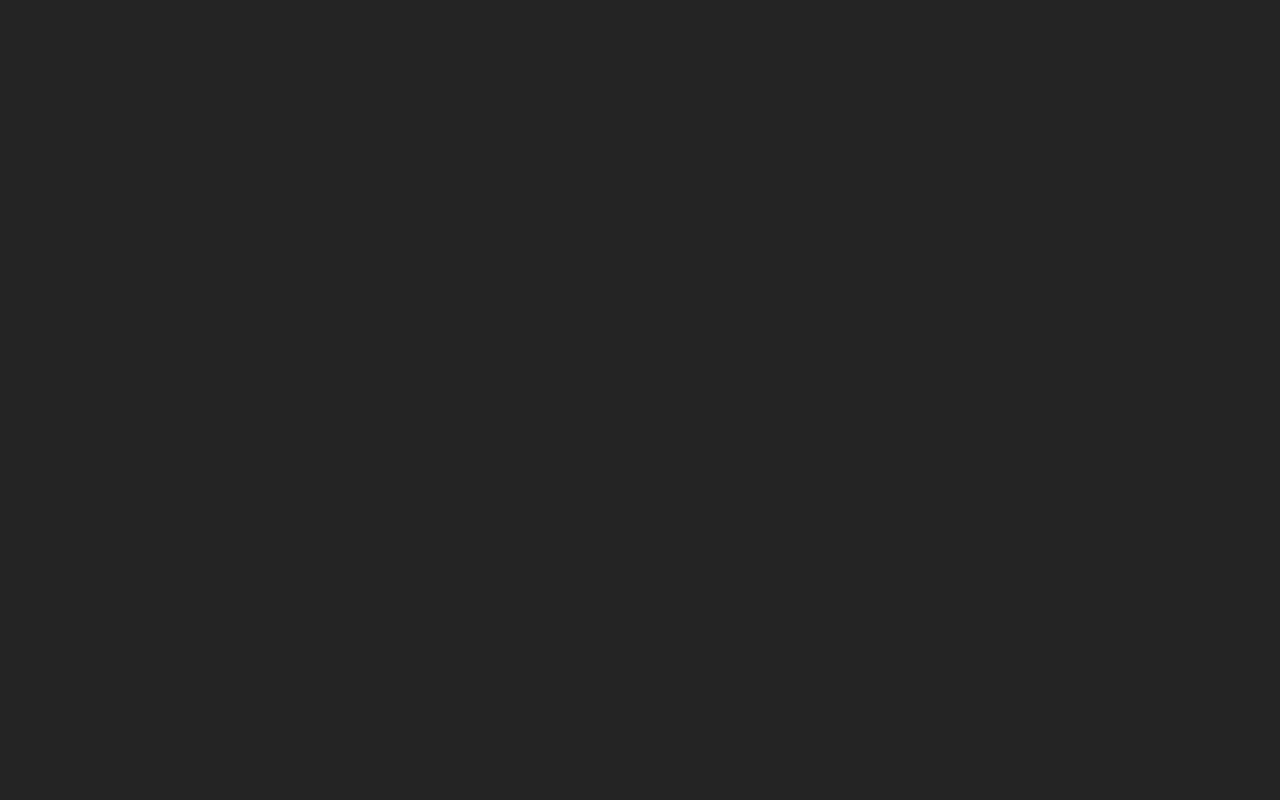
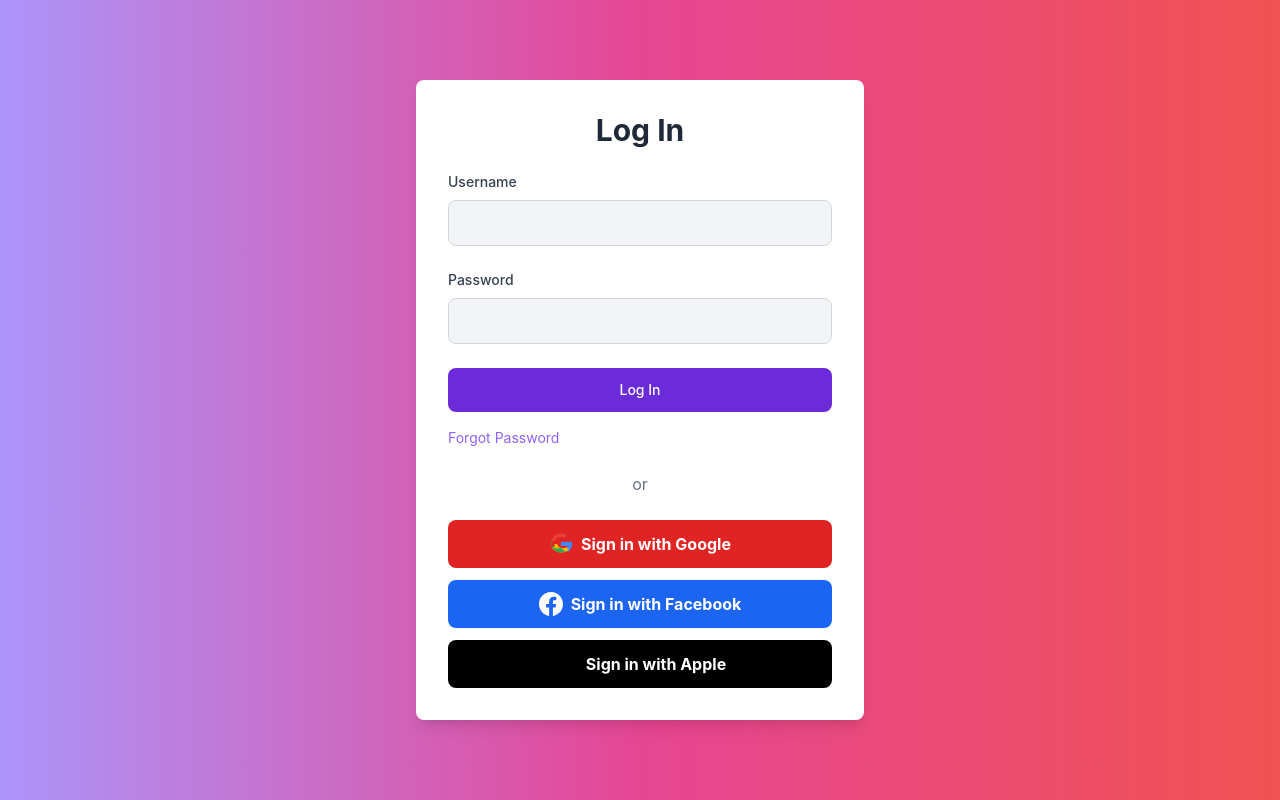
Before and after one commit to nndofrmn/JobhunUmsida, a Vue app: page /login in a window 1280 px wide. Before the commit this address had no page. Built offline with nearby package versions, Linux system fonts and the light colour scheme.

Commit message:
Login & Homepage

```diff
--- a/package.json
+++ b/package.json
@@ -11,7 +11,7 @@
   "dependencies": {
     "flowbite": "^2.4.1",
     "vue": "^3.4.31",
-    "vue-router": "^4.4.0"
+    "vue-router": "^4.4.1"
   },
   "devDependencies": {
     "@vitejs/plugin-vue": "^5.0.5",
--- a/src/components/Login.vue
+++ b/src/components/Login.vue
@@ -1,72 +1,109 @@
 <template>
-  <div id="app">
-    <div>
-      <form class="bg-white shadow-md rounded px-8 pt-6 pb-8 mb-4">
-        <div class="mb-5">
-          <h2 class="text-center text-2xl font-bold mb-6 text-black">Login</h2>
-          <label for="email" class="block mb-2 text-sm font-medium text-black">
+  <div
+    class="min-h-screen bg-gradient-to-r from-purple-400 via-pink-500 to-red-500 flex items-center justify-center"
+  >
+    <div
+      class="bg-white p-8 rounded-lg shadow-lg w-full max-w-md transition-transform transform hover:scale-105"
+    >
+      <h2 class="text-3xl font-bold mb-6 text-center text-gray-800">Log In</h2>
+      <form @submit.prevent="login">
+        <div class="mb-6">
+          <label
+            for="email"
+            class="block mb-2 text-sm font-medium text-gray-700"
+          >
             Username
           </label>
           <input
             type="email"
             v-model="userLogin.email"
-            class="bg-gray-50 border border-gray-300 text-gray-900 text-sm rounded-lg focus:ring-blue-500 focus:border-blue-500 block w-full p-2.5 dark:bg-gray-700 dark:border-gray-600 dark:placeholder-gray-400 dark:text-white dark:focus:ring-blue-500 dark:focus:border-blue-500"
+            class="bg-gray-100 border border-gray-300 text-gray-900 text-sm rounded-lg focus:ring-purple-500 focus:border-purple-500 block w-full p-3"
             required
           />
         </div>
-        <div class="mb-5">
+        <div class="mb-6">
           <label
             for="password"
-            class="block mb-2 text-sm font-medium text-black"
-            >Password</label
+            class="block mb-2 text-sm font-medium text-gray-700"
           >
+            Password
+          </label>
           <input
             type="password"
             v-model="userLogin.password"
-            class="bg-gray-50 border border-gray-300 text-gray-900 text-sm rounded-lg focus:ring-blue-500 focus:border-blue-500 block w-full p-2.5 dark:bg-gray-700 dark:border-gray-600 dark:placeholder-gray-400 dark:text-white dark:focus:ring-blue-500 dark:focus:border-blue-500"
+            class="bg-gray-100 border border-gray-300 text-gray-900 text-sm rounded-lg focus:ring-purple-500 focus:border-purple-500 block w-full p-3"
             required
           />
         </div>
-        <div class="flex items-center justify-between">
         <button
           type="submit"
-            @click="login()"
-            class="text-white bg-blue-700 hover:bg-blue-800 focus:ring-4 focus:outline-none focus:ring-blue-300 font-medium rounded-lg text-sm w-full sm:w-auto px-5 py-2.5 text-center dark:bg-blue-600 dark:hover:bg-blue-700 dark:focus:ring-blue-800"
+          class="text-white bg-purple-700 hover:bg-purple-800 focus:ring-4 focus:outline-none focus:ring-purple-300 font-medium rounded-lg text-sm w-full px-5 py-3 text-center transition-transform transform hover:scale-105"
         >
-            LOG IN
+          Log In
         </button>
         <button
-            type="#"
-            class="text-sky-600 hover-sky 600 text-center"
-            @click="ForgetPass()"
+          type="reset"
+          class="mt-4 block text-sm text-purple-500 hover:text-purple-800 text-center"
         >
-            Forget password
+          Forgot Password
         </button>
+      </form>
+      <div class="flex items-center justify-center my-6">
+        <span class="text-gray-500">or</span>
       </div>
-        <div class="flex items-center justify-center my-4">
-          <span class="text-gray-500"> or </span>
-        </div>
-        <div class="flex flex-col space-y-2">
+      <div class="flex flex-col space-y-3">
         <button
-            class="bg-red-500 hover:bg-red-700 text-white font-bold py-2 px-4 rounded focus:outline-none focus:shadow-outline flex items-center justify-center"
+          class="bg-red-600 hover:bg-red-700 text-white font-bold py-3 rounded-lg flex items-center justify-center transition-transform transform hover:scale-105"
           type="button"
         >
+          <svg class="w-6 h-6 mr-2" viewBox="0 0 48 48">
+            <path
+              fill="#EA4335"
+              d="M24 9.5c3.21 0 5.27 1.39 6.47 2.56l4.86-4.85C32.16 4.56 28.52 3 24 3 14.8 3 7.09 9.4 4.93 18h6.07C12.7 12.82 17.9 9.5 24 9.5z"
+            ></path>
+            <path
+              fill="#4285F4"
+              d="M46.5 24c0-1.47-.13-2.9-.37-4.29H24v8.14h12.7c-.6 3.18-2.36 5.86-4.96 7.67l6.07 4.71C41.43 37.3 46.5 31.23 46.5 24z"
+            ></path>
+            <path
+              fill="#FBBC05"
+              d="M11 28.9l-4.85 3.73C8.52 36.2 15.72 41 24 41c6.48 0 11.92-2.17 15.9-5.93l-6.08-4.7c-1.6 1.35-3.63 2.18-5.82 2.18-5.53 0-10.19-3.69-11.84-8.75H11z"
+            ></path>
+            <path
+              fill="#34A853"
+              d="M4.93 18H4v6.43H4.93c1.65 5.06 6.31 8.75 11.84 8.75 2.19 0 4.22-.82 5.82-2.18l6.07 4.7C35.92 38.83 30.48 41 24 41 15.72 41 8.52 36.2 4.93 28.9z"
+            ></path>
+          </svg>
           Sign in with Google
         </button>
         <button
-            class="bg-red-500 hover:bg-red-700 text-white font-bold py-2 px-4 rounded focus:outline-none focus:shadow-outline flex items-center justify-center"
+          class="bg-blue-600 hover:bg-blue-700 text-white font-bold py-3 rounded-lg flex items-center justify-center transition-transform transform hover:scale-105"
           type="button"
         >
+          <svg
+            xmlns="http://www.w3.org/2000/svg"
+            class="w-6 h-6 mr-2"
+            fill="currentColor"
+            viewBox="0 0 16 16"
+          >
+            <path
+              d="M16 8.049c0-4.446-3.582-8.05-8-8.05C3.58 0-.002 3.603-.002 8.05c0 4.017 2.926 7.347 6.75 7.951v-5.625h-2.03V8.05H6.75V6.275c0-2.017 1.195-3.131 3.022-3.131.876 0 1.791.157 1.791.157v1.98h-1.009c-.993 0-1.303.621-1.303 1.258v1.51h2.218l-.354 2.326H9.25V16c3.824-.604 6.75-3.934 6.75-7.951z"
+            />
+          </svg>
           Sign in with Facebook
         </button>
         <button
-            class="bg-blue-500 hover:bg-blue-700 text-white font-bold py-2 px-4 rounded focus:outline-none focus:shadow-outline flex items-center justify-center"
+          class="bg-black hover:bg-gray-800 text-white font-bold py-3 rounded-lg flex items-center justify-center transition-transform transform hover:scale-105"
           type="button"
         >
-            Sign in with X
+          <svg class="w-6 h-6 mr-2" viewBox="0 0 496 512">
+            <path
+              d="M496 294.1c0 131.6-108.2 233.9-245.7 233.9-65.5 0-126.1-26.7-172.6-74.7-8.2-8.4-15.8-17.3-22.7-26.7-7.4-10-14.3-20.5-20.7-31.3C-3.2 324.7 7.7 247.5 52.5 205.5c12.1-11.3 25.1-20.4 39-28 11.6-6.3 23.9-11.3 36.5-14.8 16.5-4.7 33.3-6.9 50.1-6.9 15.7 0 30.8 2 45.3 5.7 14.2 3.7 27.6 9.2 40.1 16.4 13.8 8 26.6 17.5 38.2 28.4 13.3 12.4 25.3 26.3 36.2 41.3 12.4 16.7 23.1 34.6 31.9 53.7 1.3 2.9 2.4 5.9 3.6 8.8 5.7 14.2 10.3 28.6 14.6 43.1 4.8 15.5 8.6 31.1 11.7 46.8 4 20.5 6.6 41.1 7.5 61.7 0.2 4.3 0.4 8.5 0.5 12.8z"
+            />
+          </svg>
+          Sign in with Apple
         </button>
       </div>
-      </form>
     </div>
   </div>
 </template>
@@ -75,20 +112,36 @@
 import { ref } from "vue";
 import { useRouter } from "vue-router";
 
-const router = useRouter();
-
 const userLogin = ref({
   email: "",
   password: "",
 });
+const router = useRouter();
 
 const login = () => {
   console.log(userLogin.value.email);
   console.log(userLogin.value.password);
-  if (userLogin.value.email != "" && userLogin.value.password != "") {
-    router.push("/homepage");
+  if (userLogin.value.email !== "" && userLogin.value.password !== "") {
+    router.push("/homepage"); // Ganti '/homepage' dengan rute tujuan setelah login
   } else {
     alert("Silakan isi email dan password");
   }
 };
 </script>
+
+<style scoped>
+form {
+  animation: fadeIn 0.5s ease-in-out;
+}
+
+@keyframes fadeIn {
+  from {
+    opacity: 0;
+    transform: translateY(-20px);
+  }
+  to {
+    opacity: 1;
+    transform: translateY(0);
+  }
+}
+</style>
--- a/src/router.js
+++ b/src/router.js
@@ -1,23 +1,17 @@
 import { createRouter, createWebHistory } from "vue-router";
 import Homepage from "./components/Homepage.vue";
-import Signin from "./components/Login.vue";
+import Login from "./components/Login.vue";
 
-const routerHistory = createWebHistory();
+const routes = [
+  { path: "/", component: Homepage },
+  { path: "/login", component: Login },
+  { path: "/homepage", component: Homepage },
+  // Tambahkan rute lainnya jika ada
+];
 
 const router = createRouter({
-  history: routerHistory,
-  routes: [
-    {
-      path: "/",
-      name: "LogIn",
-      component: Signin,
-    },
-    {
-      path: "/homepage",
-      name: "Homepage",
-      component: Homepage,
-    },
-  ],
+  history: createWebHistory(),
+  routes,
 });
 
 export default router;
```
Also changed, not shown: src/components/Homepage.vue (+23 -74 lines), 1 other file (tests, documents, lock files or other folders). Lines whose indentation alone changed are shown as unchanged.
